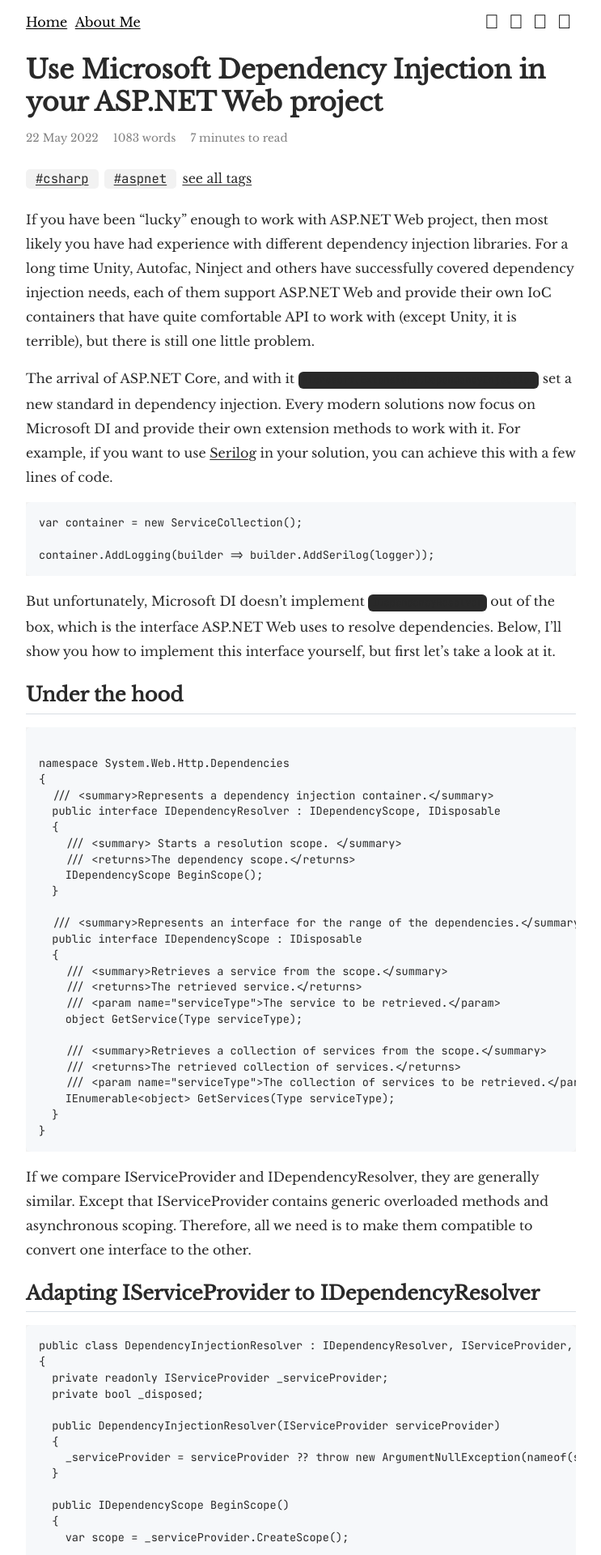
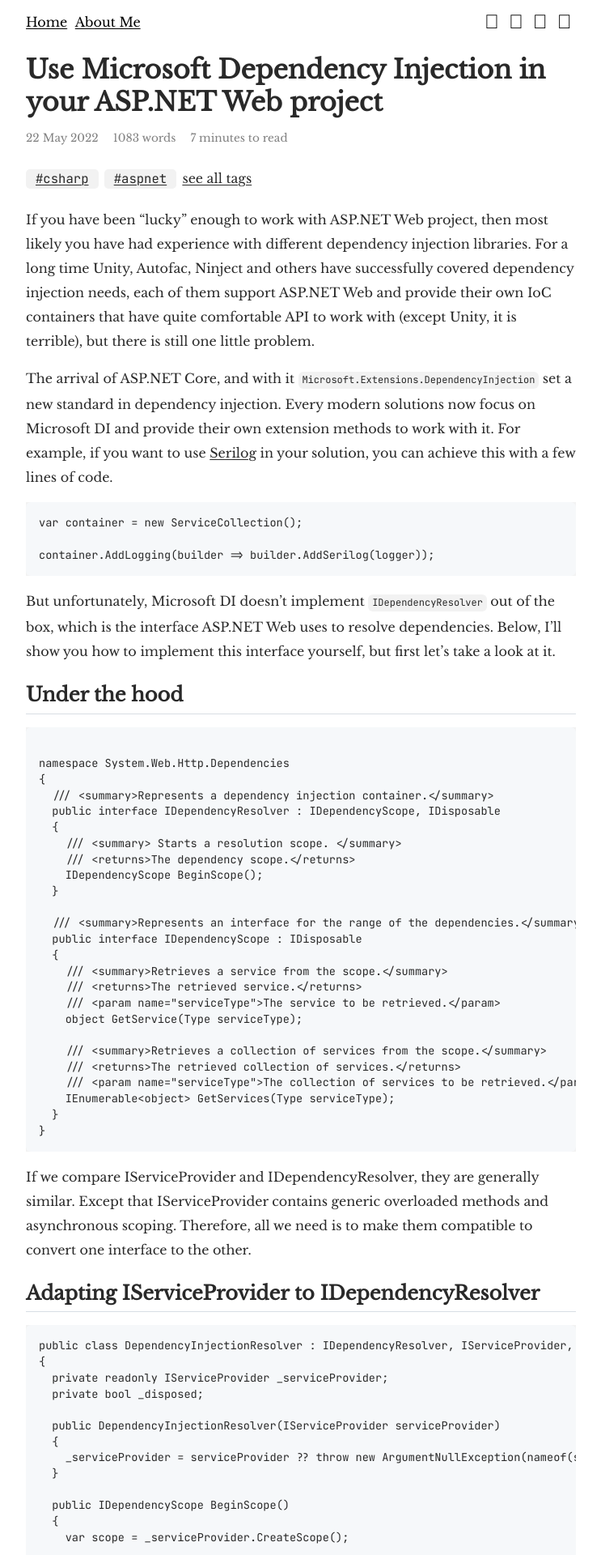
Before and after one commit to burmistrov-tech/blog, a Jekyll site: the page built from _posts/2022/may/2022-05-22-use-microsoft-di-in-aspnet.md, in a window 1280 px wide. Shown: the top 1920 px of the page at 81% size, without its empty margins (268-1011 px from the left). Built offline with Jekyll 4.4.1, drawn with Linux system fonts in a browser that asks for light colours; some web fonts are replaced; comment, search, counter and statistics services are not loaded.

Commit message:
fix markup

```diff
--- a/_sass/_markdown.scss
+++ b/_sass/_markdown.scss
@@ -694,7 +694,6 @@ $small: 85%;
 .markdown-body tt {
   padding: .2em .4em;
   margin: 0;
-  background-color: $black;
   border-radius: 6px;
 }
 
```
